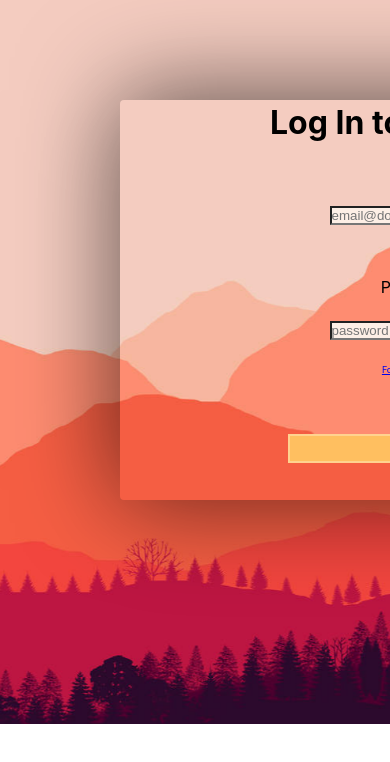
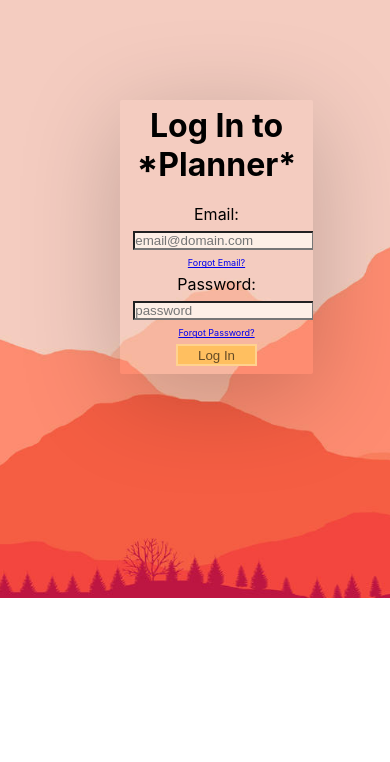
Before and after one commit to Bstuart77/Checklist_418, a React (Create React App) app: page / in a window 390 px wide. Shown: the top 762 px of the page. Built offline with nearby package versions, Linux system fonts and the light colour scheme.

Commit message:
deleted unused code; tried to make pages more responsive. noticed bug for Logged in view.

```diff
--- a/src/Login.css
+++ b/src/Login.css
@@ -1,21 +1,20 @@
 body {
   margin: 0;
-  font-family: -apple-system, BlinkMacSystemFont, 'Segoe UI', 'Roboto', 'Oxygen',
-    'Ubuntu', 'Cantarell', 'Fira Sans', 'Droid Sans', 'Helvetica Neue',
+  font-family: -apple-system, BlinkMacSystemFont, "Segoe UI", "Roboto", "Oxygen",
+    "Ubuntu", "Cantarell", "Fira Sans", "Droid Sans", "Helvetica Neue",
     sans-serif;
   -webkit-font-smoothing: antialiased;
   -moz-osx-font-smoothing: grayscale;
   justify-content: center;
 }
 
-.LoginPageBody{
+.LoginPageBody {
   background: url(../public/images/mountain10.jpg) no-repeat center;
-  /* background-color: #FEFFE2; */
   background-size: cover;
-
+  background-color: #2c0a2d;
+  /* Need background-color so there's no white margin at the bottom of the page, yet this doesn't change the color of that margin at all.... Ideally, there would not even be a white margin or any margin visible....*/
   background-repeat: no-repeat;
   background-attachment: fixed;
-  /* padding: 7%; */
 
   overflow: auto;
   height: 100%;
@@ -28,143 +27,73 @@ body {
   padding-top: 100px;
   padding-bottom: 220px;
   max-width: 100%;
+  /* max-height: 100%; */
 }
 
-.LoginPage{
+.LoginPage {
   background-origin: border-box;
   background-clip: content-box, border-box;
-  /* border-color: rgb(229, 228, 214); */
-  /* background: radial-gradient(45deg  rgba(252,37,103,1) 0%, rgba(250,38,151,1) 46.2%, rgba(186,8,181,1) 90.1% ); */
 
-  width: 600px;
-  height: 400px;
+  /* width: 600px;
+  height: 400px;  box size affects the white margin at the bottom of the background image */
   overflow: auto;
-
-  border-radius: 4px;
-  box-shadow: 0 -10px 100px 0 rgba(0, 0, 0, 0.5), 0px 20px 100px 0 rgba(0, 0, 0, 0.19);
+  padding: 2%;
+  border-radius: 2px;
+  box-shadow: 0px 20px 100px 0 rgba(0, 0, 0, 0.211);
 
   position: relative;
   display: inline-block;
 
   text-align: center;
-
-  transition-duration: 1s;
 }
 
-
-.Welcome{
-  padding-top: 10px;
-  padding-left: 10px;
-  padding-right: 10px;
-  font-size: 18px;
-  font-family: 'Gill Sans', 'Gill Sans MT', Calibri, 'Trebuchet MS', sans-serif;
-  color: #F1E8FF;
-  font-size: 2.4rem;
-  font-weight: 800;
-  text-shadow: 2px 2px 8px rgba(0, 0, 0, 0.2);
-
+.LoginButton {
+  margin: auto;
+  padding: 0.85%;
+  background-color: #ffbf60;
+  color: #664c26;
+  border: 2px solid #ffd28f;
+  width: 44.5%;
+  margin-bottom: 1%;
 }
 
-.locate-email{
-  font-size:xx-small;
+.inside-form {
+  position: relative;
+  display: block;
+  padding: 3px;
+}
+
+.email-input,
+.password-input {
+  background-color: #fdefe6;
+}
+
+.locate-email,
+.reset-password {
+  font-size: xx-small;
   color: #171a3d;
   text-align: "center";
   margin-bottom: 3%;
 }
 
-.reset-password{
-  font-size:xx-small;
-  color: #171a3d;
-  text-align: "center";
-  margin-bottom: 10%;
+.Welcome {
+  padding-top: 10px;
+  padding-left: 10px;
+  padding-right: 10px;
+  font-size: xx-large;
+  /* font-weight: 800; */
+  text-shadow: 2px 2px 8px rgba(0, 0, 0, 0.2);
+  font-family: "Gill Sans", "Gill Sans MT", "Calibri", "Trebuchet MS",
+    sans-serif;
+  color: #f1e8ff;
 }
 
-
-
-.LogoutButton{
+.LogoutButton {
   margin: auto;
-  padding: .85%;
-  margin-right: 1%;
-  background-color: #FFBF60;
-  color: #664C26;
-  border: 2px solid #FFD28F
+  padding: 0.85%;
+  margin-bottom: 5%; /* the background being displayed has to do with the contents being shown on the page.*/
+  margin-top: 1%;
+  background-color: #ffbf60;
+  color: #664c26;
+  border: 2px solid #ffd28f;
 }
-
-.LoginButton{
-  margin: auto;
-  padding: .85%;
-  background-color: #FFBF60;
-  color: #664C26;
-  border: 2px solid #FFD28F;
-  width: 44.5%;
-  margin-bottom: 1%;
-}
-
-.Logout{
-  margin: auto;
-  width: 25%;
-  padding: .85%;
-  background-color: #f8c272;
-  color: #000000;
-  border: 2px solid #CC984C
-}
-
-.inside-form{
-  position: relative;
-  display: block;
-  padding: 3px;
-  z-index: 2;
-}
-
-
-.email-input, .password-input{
-  background-color: #fdefe6;
-}
-
-.Spiral1{
-  width: 1%;
-  position: relative;
-  top: -790px;
-  margin-right: 4%;
-  margin-top: 10%;
-}
-
-.Spiral2{
-  width: 1%;
-  position: relative;
-  top: -790px;
-  margin-right: 4%;
-  margin-top: 10%;
-}
-
-.Spiral3{
-  width: 1%;
-  position: relative;
-  top: -790px;
-  margin-top: 10%;
-  margin-right: 20%;
-}
-
-.Spiral4{
-  width: 1%;
-  position: relative;
-  top: -790px;
-  margin-top: 10%;
-  margin-left: 4%;
-}
-
-.Spiral5{
-  width: 1%;
-  position: relative;
-  top: -790px;
-  margin-top: 10%;
-  margin-left: 4%;
-}
-
-.Spiral6{
-  width: 1%;
-  position: relative;
-  top: -790px;
-  margin-top: 10%;
-  margin-left: 4%;
-}
--- a/src/Login.js
+++ b/src/Login.js
@@ -8,7 +8,7 @@ function LoginMain() {
     password: "test",
   };
 
-  const [user, setUserData] = useState({ email: "", password: ""});
+  const [user, setUserData] = useState({ email: "", password: "" });
   const [error, setError] = useState("");
 
   const Login = (details) => {
@@ -27,7 +27,9 @@ function LoginMain() {
         console.log(
           "At least one of the fields is blank. Enter something for all the fields."
         );
-        alert("At least one of the fields is blank. Enter something for all the fields.");
+        alert(
+          "At least one of the fields is blank. Enter something for all the fields."
+        );
         setError(
           "At least one of the fields is blank. Enter something for all the fields."
         );
@@ -37,7 +39,6 @@ function LoginMain() {
         );
         alert("Login details do not match any records. Please try again.");
         setError("Login details do not match any records. Please try again.");
-
       }
     }
   };
@@ -53,32 +54,46 @@ function LoginMain() {
   let Profile = "./Profile";
 
   return (
-    <div className = "LoginPageBody">
+    <div className="LoginPageBody">
       <div className="LoginPage">
         {user.email !== "" ? (
-          <div className='Welcome'>
-            <h2>
-              Welcome to *Planner*.
-            </h2>
+          <>
+            <div className="Welcome">
+              <h2>Welcome to *Planner*.</h2>
+            </div>
+
+            <br></br>
 
             <a htmlFor="to-profile" href={Profile}>
-              {" "}
-              Redirect to Profile page or some dashboard page.
+              {"Redirect to Profile page or some dashboard page.\n"}
             </a>
+            <br></br>
 
+            <text>
+              Scroll up to read the parts that are displayed directly on top of
+              the mountains. This placeholder text (and the breaks) needs to be
+              in the code. Otherwise, the background doesn't display fully and
+              instead displays a white margin. More text goes here. When this is
+              gone, the white margin shows up and the background is truncated.
+              Adding a background color does not change the color of the white
+              margin. I have no idea what it is. and also, the text has to be
+              placed over some sort of background color / box color because this
+              unreadable until you scroll up.
+            </text>
+
+            <br></br>
+
+            <br></br>
             <button className="LogoutButton" onClick={Logout}>
               Log Out
             </button>
-          </div>
+          </>
         ) : (
           <LoginForm Login={Login} error={error} />
           // show login form when User is not logged in.
           // <span>{user.name}</span>
         )}
       </div>
-
-
-
     </div>
   );
 }
```
